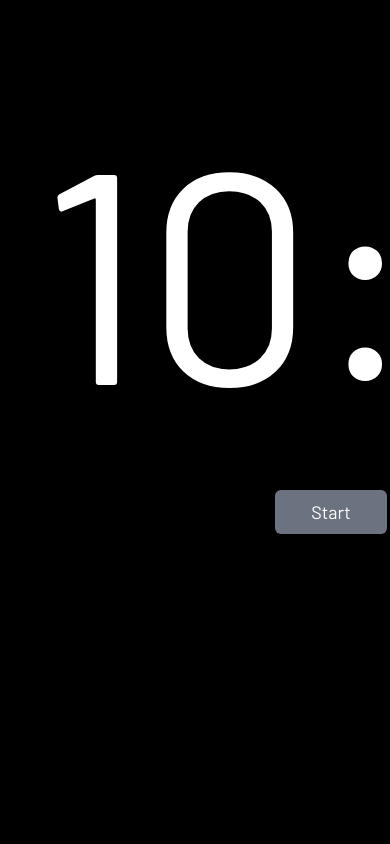
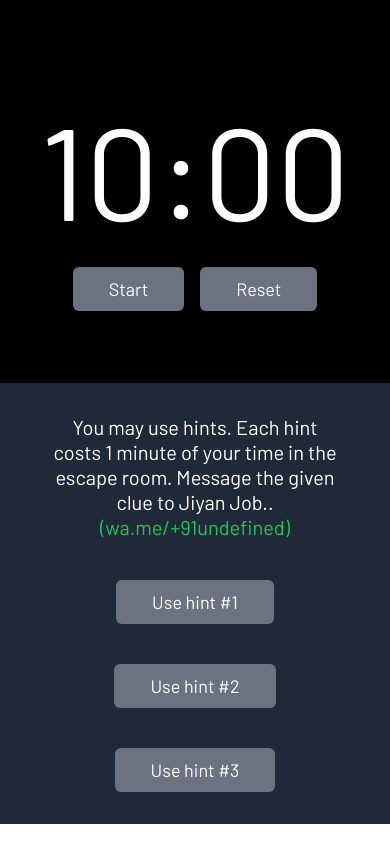
Before and after one commit to alvin1904/ensemble24-escaperoom-timer, a Next.js app: page / in a window 390 px wide. Built offline with nearby package versions, Linux system fonts and the light colour scheme.

Commit message:
feat: added responsiveness

```diff
--- a/src/app/page.tsx
+++ b/src/app/page.tsx
@@ -4,14 +4,14 @@ import { TimeProvider } from "@/lib/timeContext";
 
 export default function Home() {
   return (
-    <main className="h-screen w-screen overflow-hidden bg-black flex flex-row text-white">
+    <main className="md:h-screen h-fit w-screen overflow-hidden bg-black flex flex-col md:flex-row text-white">
       <TimeProvider>
         <section className="flex-1 p-10">
-          <div className="flex items-center justify-center">
+          <div className="flex items-center justify-center py-8">
             <Timer />
           </div>
         </section>
-        <aside className="bg-gray-800 p-8 w-[450px]">
+        <aside className="bg-gray-800 p-8 w-full md:w-[450px]">
           <Aside />
         </aside>
       </TimeProvider>
--- a/src/components/Aside.tsx
+++ b/src/components/Aside.tsx
@@ -35,7 +35,7 @@ const Aside = () => {
         </DrawerTrigger>
         <DrawerContent className="mx-auto w-full bg-gray-900 text-white pb-10 outline-none border-none">
           <DrawerHeader>
-            <DrawerTitle className="text-[1.5rem]">
+            <DrawerTitle className="text-[1.5rem] md:leading-normal leading-none">
               Hint #{hint}. {advice}{" "}
               <span className="text-green-500">{phno}</span>
             </DrawerTitle>
--- a/src/components/Timer.tsx
+++ b/src/components/Timer.tsx
@@ -18,7 +18,7 @@ const Timer = () => {
     <div className="w-fit flex flex-col items-center justify-center">
       <h1
         className={cn(
-          "text-[300px] select-none",
+          "md:text-[300px] text-[130px] select-none",
           isRed ? "text-red-500" : "text-white"
         )}
       >
```
